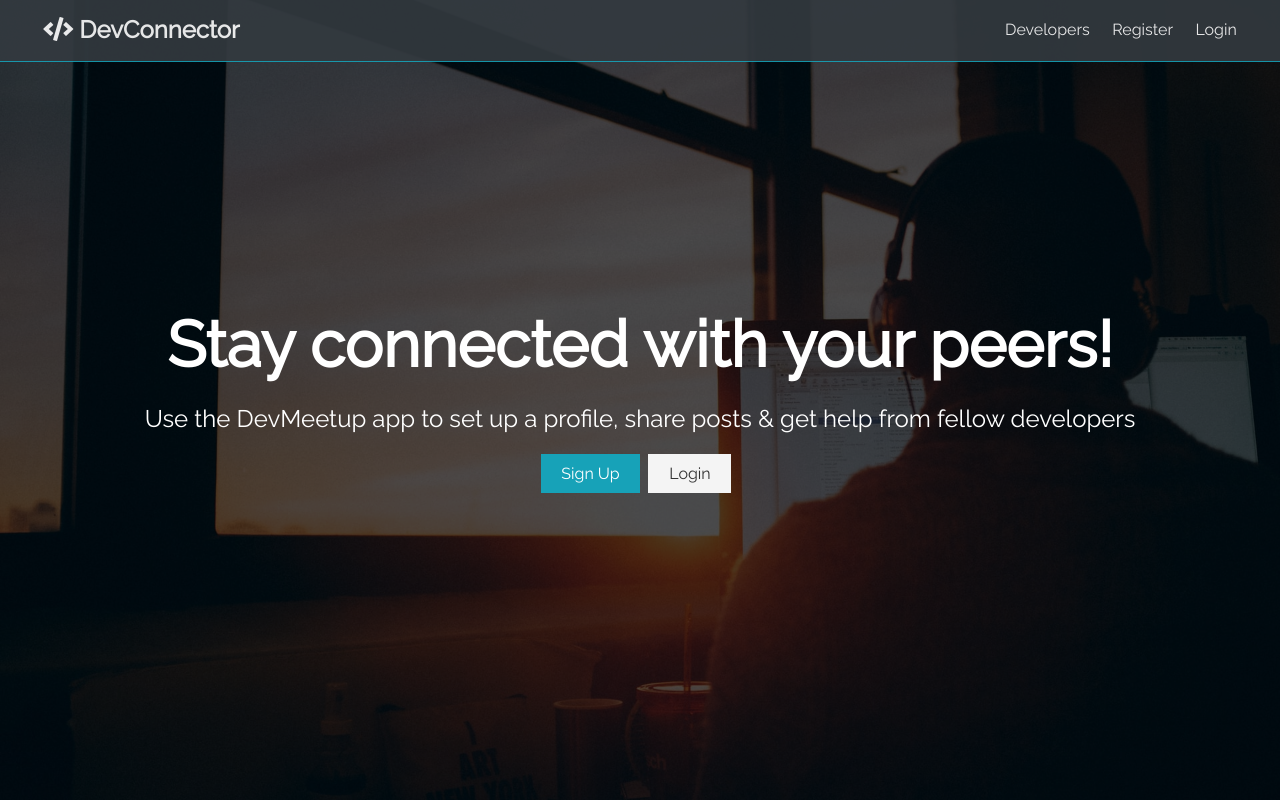
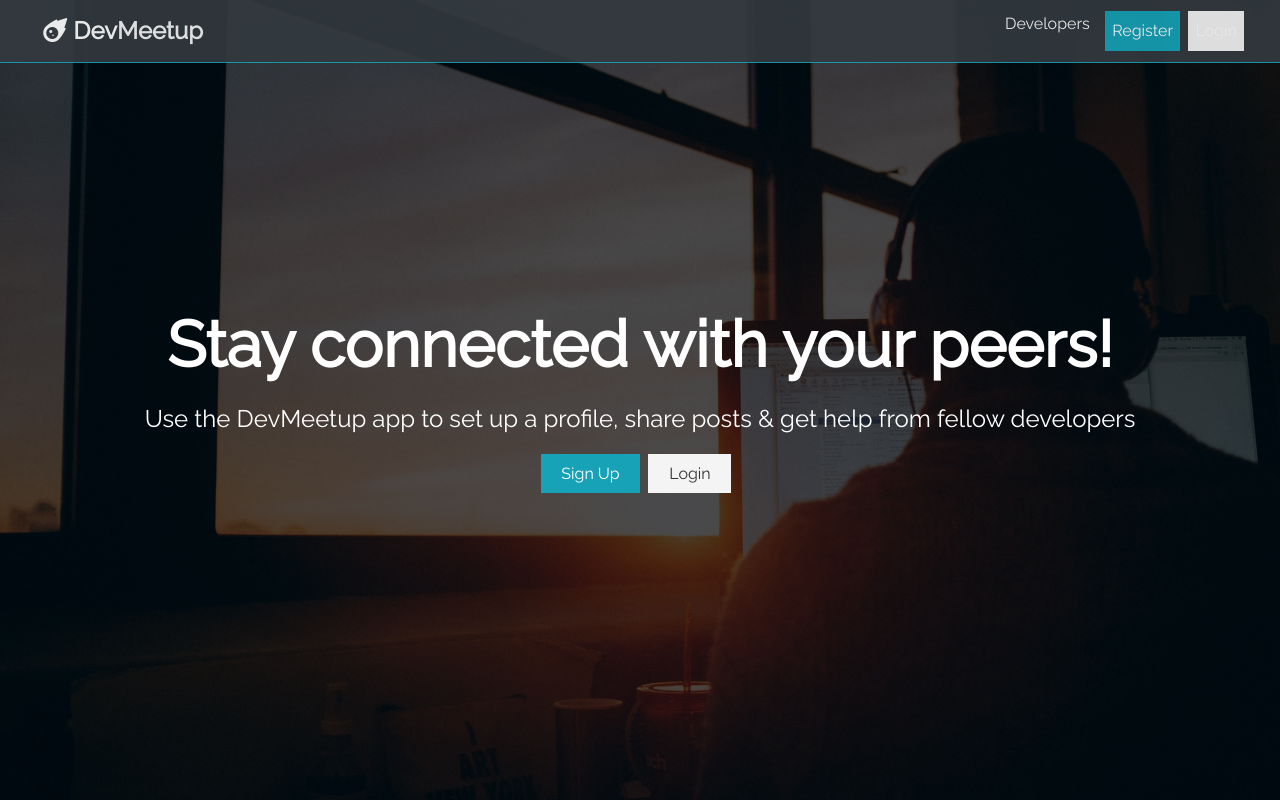
Before and after one commit to Pobermeier/devmeetup, a React (Create React App) app in the folder client/: page / in a window 1280 px wide. Built offline with nearby package versions, Linux system fonts and the light colour scheme; no server answers.

Commit message:
Updated navbar markup

```diff
--- a/client/src/components/layout/Navbar.js
+++ b/client/src/components/layout/Navbar.js
@@ -37,10 +37,14 @@ const Navbar = ({ logout, auth: { isAuthenticated, loading } }) => {
       </li>
 
       <li>
-        <Link to="/register">Register</Link>
+        <Link to="/register" className="btn btn-primary">
+          Register
+        </Link>
       </li>
       <li>
-        <Link to="/login">Login</Link>
+        <Link to="/login" className="btn btn-light">
+          Login
+        </Link>
       </li>
     </ul>
   );
@@ -48,8 +52,9 @@ const Navbar = ({ logout, auth: { isAuthenticated, loading } }) => {
   return (
     <nav className="navbar bg-dark">
       <h1>
-        <Link to="/">
-          <i className="fas fa-code"></i> DevConnector
+        <Link to="/" class="logo">
+          <i className="fas fa-meteor"></i> <strong>Dev</strong>
+          <span style={{ color: '#f5f5f5' }}>Meetup</span>
         </Link>
       </h1>
       {!loading && <>{isAuthenticated ? authLinks : guestLinks}</>}
@@ -62,7 +67,7 @@ Navbar.propTypes = {
   auth: PropTypes.object.isRequired,
 };
 
-const mapStateToProps = state => ({
+const mapStateToProps = (state) => ({
   auth: state.auth,
 });
 
```
